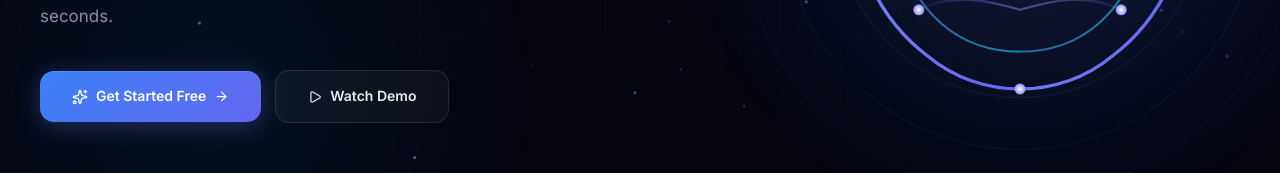
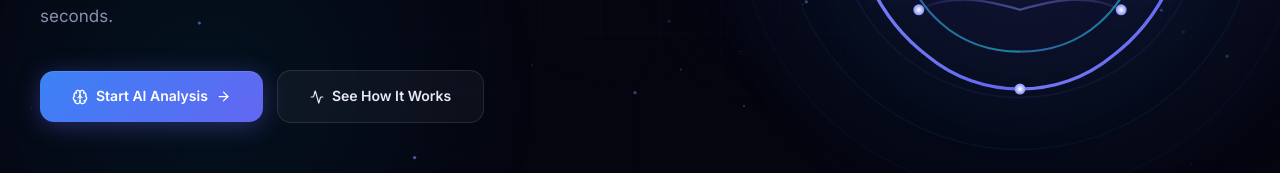
Before and after one commit to specM7/DSGP_Group_33_Brain_Tumor_Predictor, a React (Vite) app in the folder neurolens-dashboard/: page / in a window 1280 px wide. Shown: the part 507-680 px from the top of the page. Built offline with nearby package versions, Linux system fonts and the light colour scheme.

Commit message:
edited the landing page

```diff
--- a/neurolens-dashboard/src/components/LandingPage.jsx
+++ b/neurolens-dashboard/src/components/LandingPage.jsx
@@ -287,13 +287,13 @@ export default function LandingPage({ onGetStarted }) {
 
                         <div className="nl-hero-actions">
                             <button className="nl-btn-primary" onClick={onGetStarted}>
-                                <Sparkles size={16} />
-                                Get Started Free
+                                <Brain size={16} />
+                                Start AI Analysis
                                 <ArrowRight size={15} />
                             </button>
-                            <button className="nl-btn-secondary" onClick={onGetStarted}>
-                                <Play size={14} />
-                                Watch Demo
+                            <button className="nl-btn-secondary" onClick={() => scrollTo('how-it-works')}>
+                                <Activity size={14} />
+                                See How It Works
                             </button>
                         </div>
 
```
